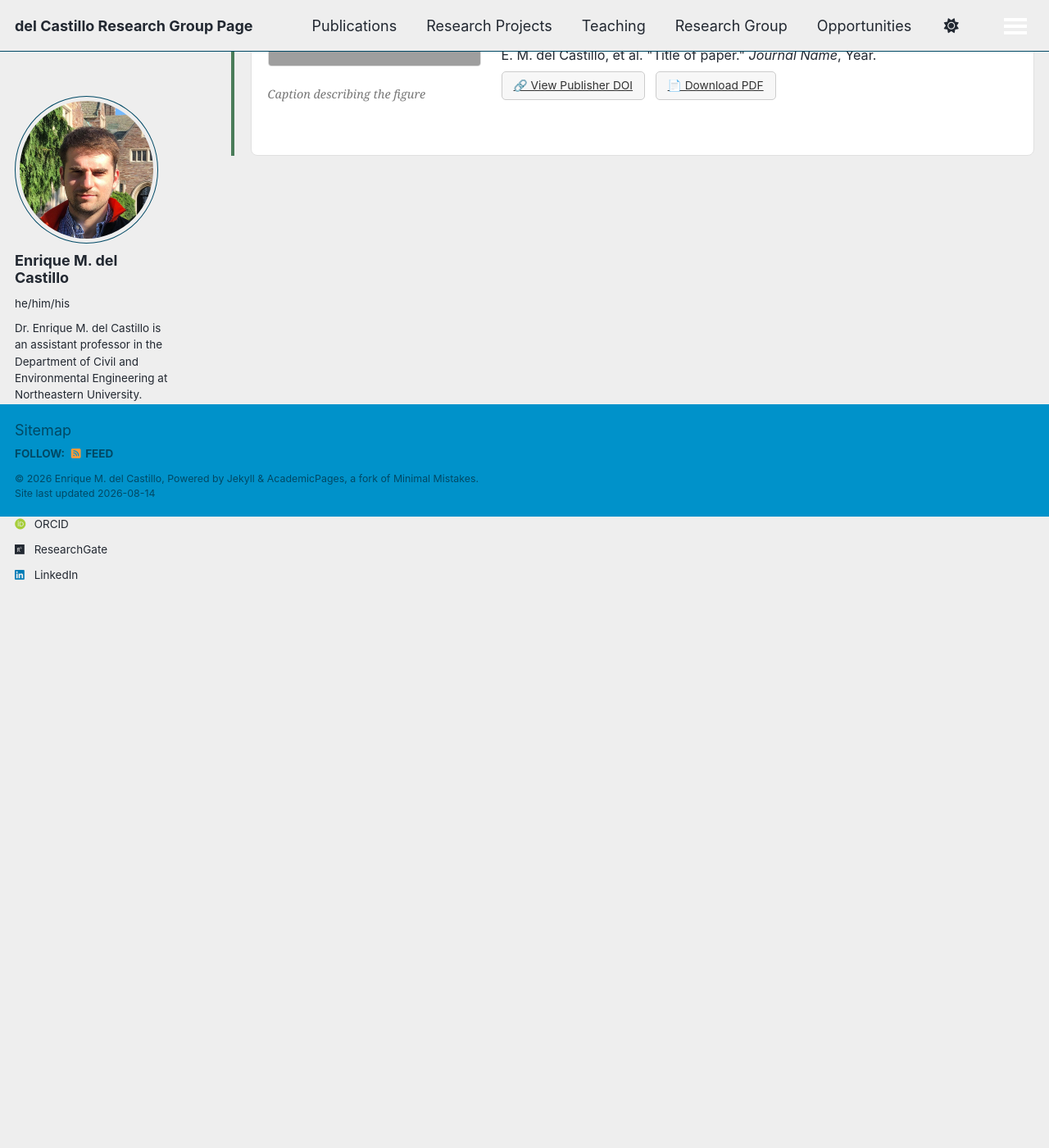
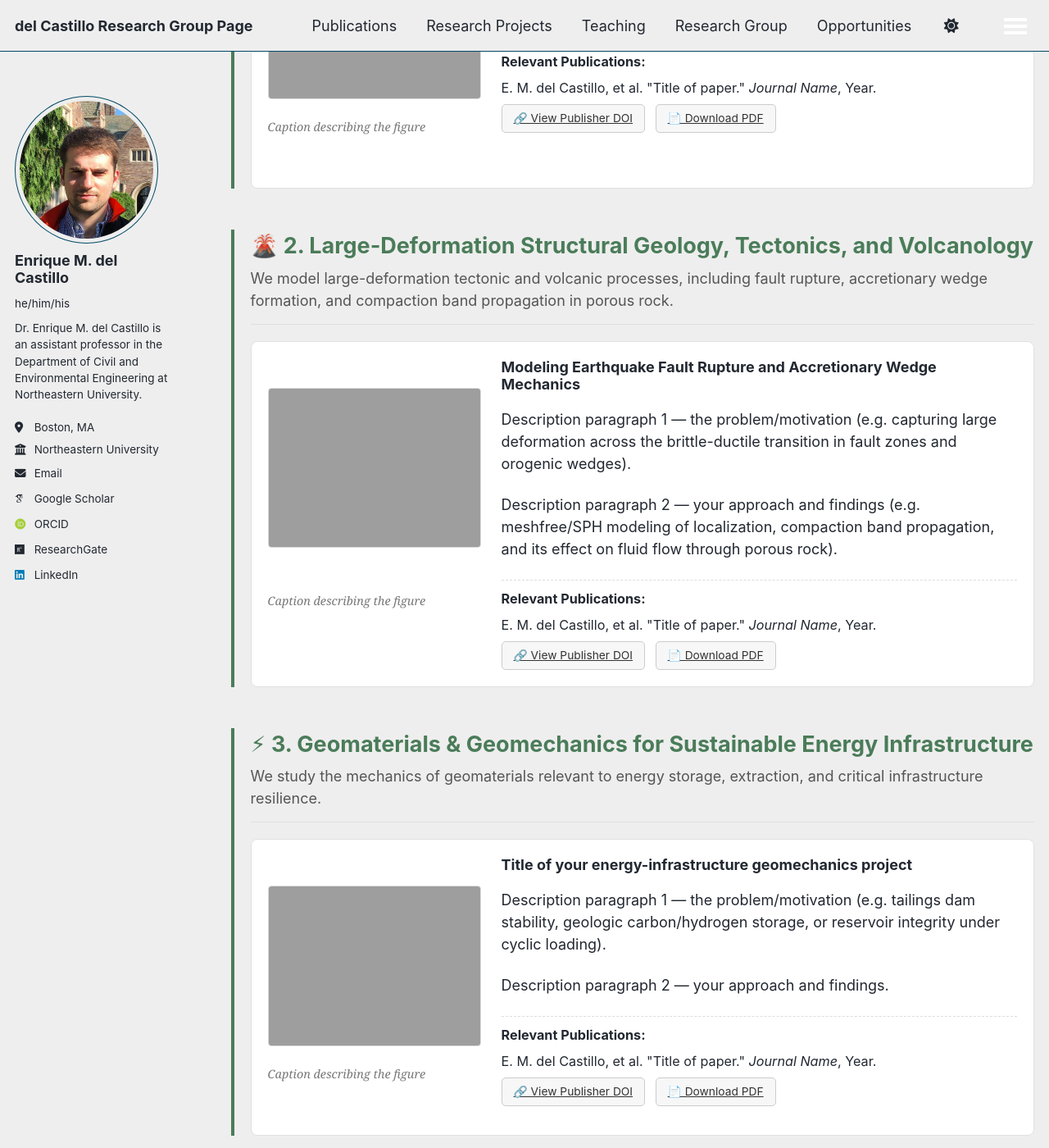
Before and after one commit to emdc19/emdcwebsite, a Jekyll site: the page built from _pages/year-archive.html, in a window 1280 px wide and 1400 px high, scrolled down 2244 px. Shown: the whole window at 82% size. Built offline with Jekyll 4.4.1, drawn with Linux system fonts in a browser that asks for light colours; some web fonts are replaced; a script that is not in the unit is left out; before the commit the page ends 2874 px from its top, so only the background shows below that; some of the changed text lies outside the part shown.

Commit message:
Update year-archive.html

```diff
--- a/_pages/year-archive.html
+++ b/_pages/year-archive.html
@@ -28,7 +28,7 @@ redirect_from:
 ---
 
 <div class="research-section">
-  <div class="research-section__header">🌍 1. Meshfree Computational Modeling of Geomaterials</div>
+  <div class="research-section__header">🌍 1. Post-Failure Modeling of Natural Hazards and Engineered Structures</div>
   <div class="research-section__desc">
     We develop meshfree computational frameworks to model large-deformation, coupled hydromechanical problems in geotechnics and geomechanics.
   </div>
@@ -56,3 +56,93 @@ redirect_from:
     </div>
   </div>
 </div>
+
+<div class="research-section">
+  <div class="research-section__header">🌋 2. Large-Deformation Structural Geology, Tectonics, and Volcanology</div>
+  <div class="research-section__desc">
+    We model large-deformation tectonic and volcanic processes, including fault rupture, accretionary wedge formation, and compaction band propagation in porous rock.
+  </div>
+
+  <div class="research-card">
+    <figure class="research-card__image">
+      <img src="{{ base_path }}/images/your-image.jpg" alt="Fault rupture simulation">
+      <figcaption>Caption describing the figure</figcaption>
+    </figure>
+    <div class="research-card__content">
+      <h3>Modeling Earthquake Fault Rupture and Accretionary Wedge Mechanics</h3>
+      <p>
+        Description paragraph 1 — the problem/motivation (e.g. capturing large deformation across the brittle-ductile transition in fault zones and orogenic wedges).
+      </p>
+      <p>
+        Description paragraph 2 — your approach and findings (e.g. meshfree/SPH modeling of localization, compaction band propagation, and its effect on fluid flow through porous rock).
+      </p>
+      <div class="research-card__pubs">
+        <strong>Relevant Publications:</strong>
+        E. M. del Castillo, et al. "Title of paper." <em>Journal Name</em>, Year.
+        <br>
+        <a class="btn-pub" href="YOUR_DOI_LINK">🔗 View Publisher DOI</a>
+        <a class="btn-pub" href="YOUR_PDF_LINK">📄 Download PDF</a>
+      </div>
+    </div>
+  </div>
+</div>
+
+<div class="research-section">
+  <div class="research-section__header">⚡ 3. Geomaterials & Geomechanics for Sustainable Energy Infrastructure</div>
+  <div class="research-section__desc">
+    We study the mechanics of geomaterials relevant to energy storage, extraction, and critical infrastructure resilience.
+  </div>
+
+  <div class="research-card">
+    <figure class="research-card__image">
+      <img src="{{ base_path }}/images/your-image.jpg" alt="Energy infrastructure geomechanics">
+      <figcaption>Caption describing the figure</figcaption>
+    </figure>
+    <div class="research-card__content">
+      <h3>Title of your energy-infrastructure geomechanics project</h3>
+      <p>
+        Description paragraph 1 — the problem/motivation (e.g. tailings dam stability, geologic carbon/hydrogen storage, or reservoir integrity under cyclic loading).
+      </p>
+      <p>
+        Description paragraph 2 — your approach and findings.
+      </p>
+      <div class="research-card__pubs">
+        <strong>Relevant Publications:</strong>
+        E. M. del Castillo, et al. "Title of paper." <em>Journal Name</em>, Year.
+        <br>
+        <a class="btn-pub" href="YOUR_DOI_LINK">🔗 View Publisher DOI</a>
+        <a class="btn-pub" href="YOUR_PDF_LINK">📄 Download PDF</a>
+      </div>
+    </div>
+  </div>
+</div>
+
+<div class="research-section">
+  <div class="research-section__header">💥 4. Nonlinear Mechanics and Physics of Dynamic Fracture</div>
+  <div class="research-section__desc">
+    We investigate the fundamental mechanics of fracture and friction in geomaterials, coupling simulation with experimentation to test mechanistic theory.
+  </div>
+
+  <div class="research-card">
+    <figure class="research-card__image">
+      <img src="{{ base_path }}/images/your-image.jpg" alt="Dynamic fracture simulation">
+      <figcaption>Caption describing the figure</figcaption>
+    </figure>
+    <div class="research-card__content">
+      <h3>Title of your dynamic fracture / friction project</h3>
+      <p>
+        Description paragraph 1 — the problem/motivation (e.g. grain-scale failure mechanisms using the discrete element method, DEM).
+      </p>
+      <p>
+        Description paragraph 2 — your approach and findings (e.g. coupling DEM/phase-field or continuum damage modeling with lab experiments to validate mechanistic theory).
+      </p>
+      <div class="research-card__pubs">
+        <strong>Relevant Publications:</strong>
+        E. M. del Castillo, et al. "Title of paper." <em>Journal Name</em>, Year.
+        <br>
+        <a class="btn-pub" href="YOUR_DOI_LINK">🔗 View Publisher DOI</a>
+        <a class="btn-pub" href="YOUR_PDF_LINK">📄 Download PDF</a>
+      </div>
+    </div>
+  </div>
+</div>
```
